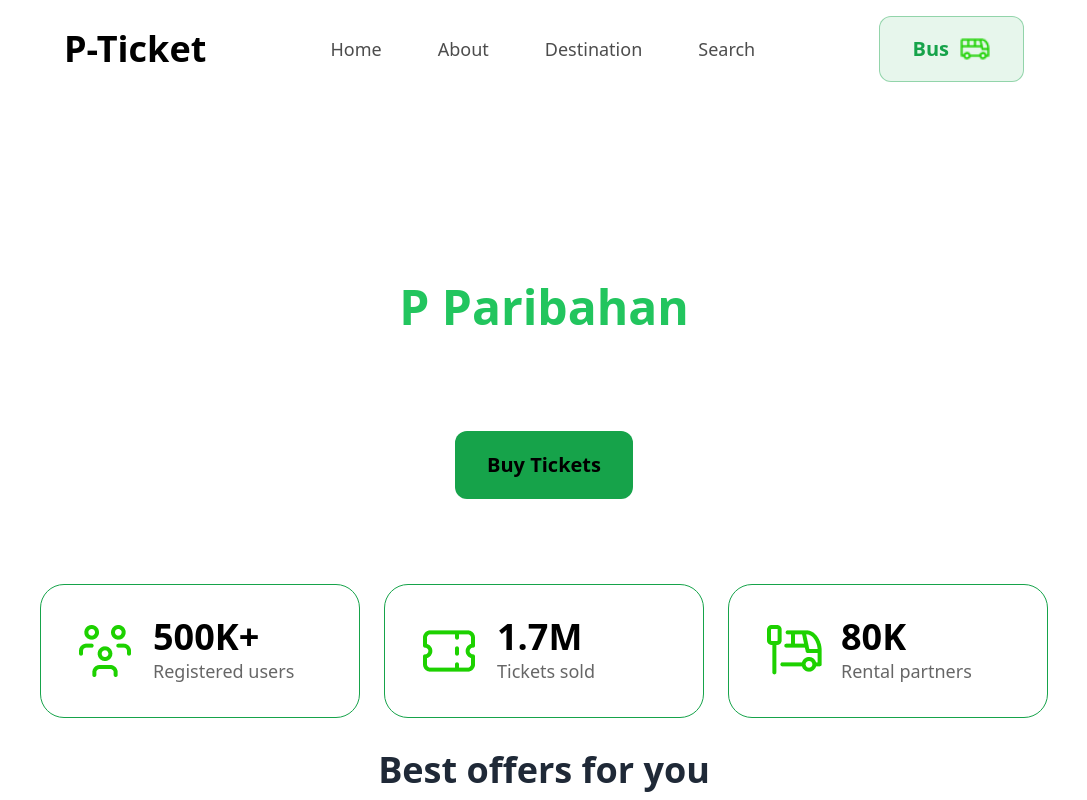
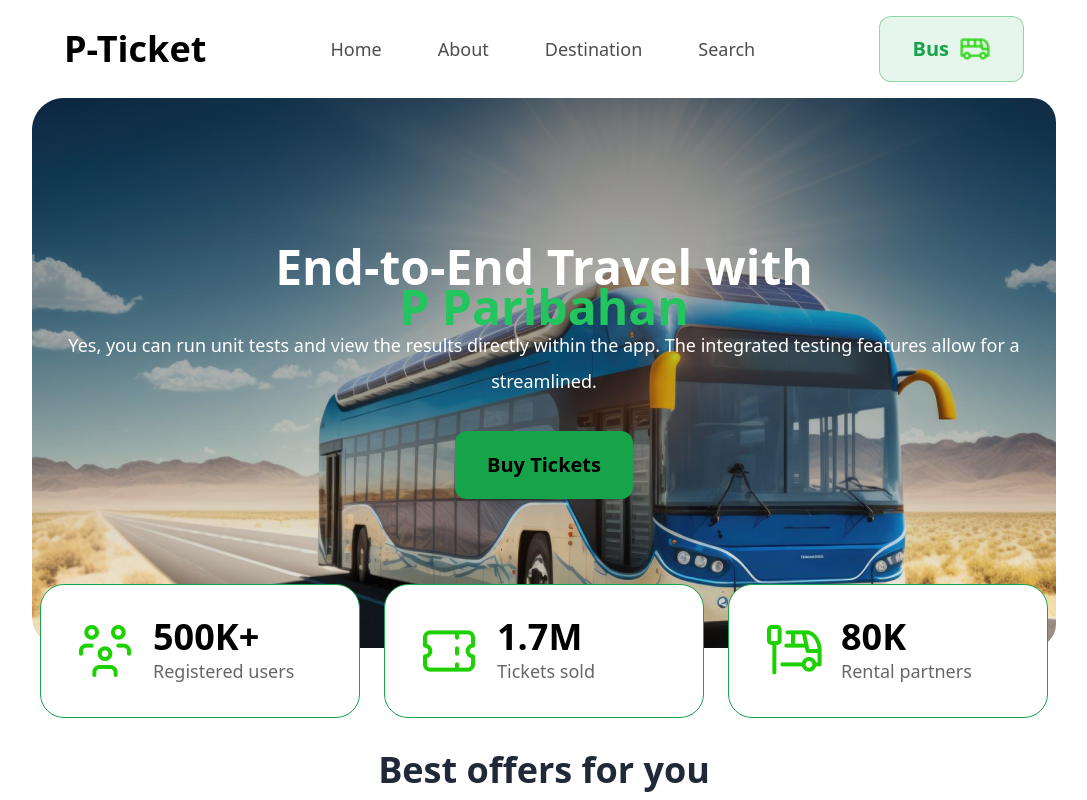
Before and after one commit to jawadkij1/Ticket-Ph, a plain HTML site: page index.html in a window 1280 px wide. Shown: the top 800 px of the page, without its empty margins (96-1183 px from the left). Drawn offline with nearby package versions, Linux system fonts and the light colour scheme.

Commit message:
fixed the bg

```diff
--- a/index.html
+++ b/index.html
@@ -25,7 +25,7 @@
     </div>
   </header>
   <main>
-    <div class="bg-gradient-to-b from-black to-black h-[550px] rounded-3xl bg-cover bg-no-repeat" style="background-image:url('.images/banner.png');">
+    <div class="bg-gradient-to-b from-black to-black h-[550px] rounded-3xl bg-cover bg-no-repeat" style="background-image:url('./images/banner.png');">
       <div class="flex flex-col space-y-8 items-center justify-center h-full">
         <div class="flex flex-col items-center justify-center">
           <p class="text-5xl text-white font-extrabold leading-10 text-center">End-to-End Travel with <br> <span class="text-green-500">P Paribahan</span></p>
```
